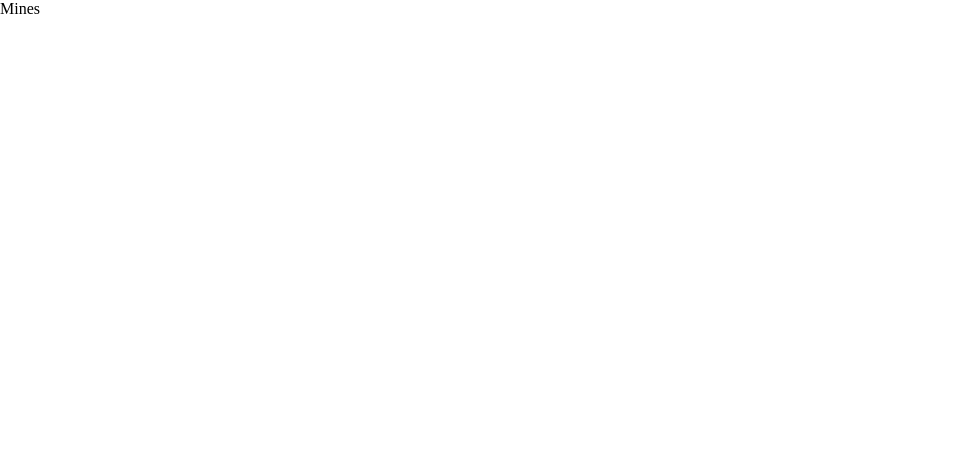
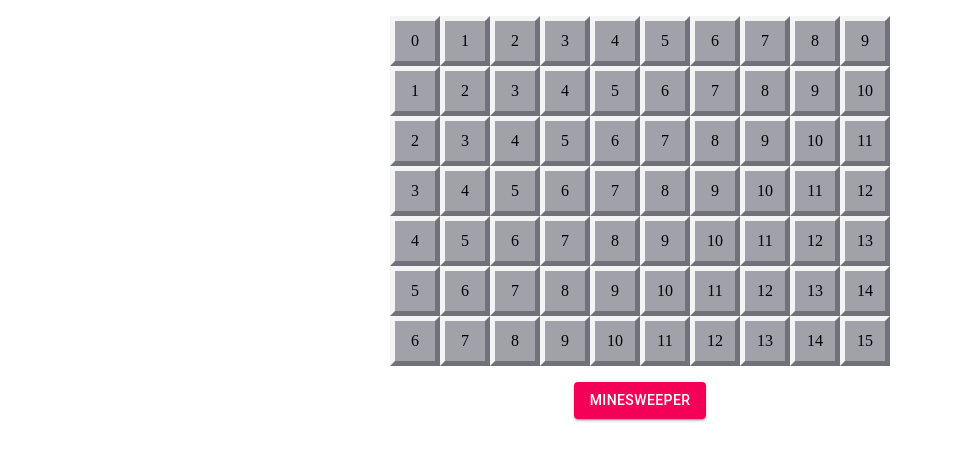
Before and after one commit to VSebastian8/MineSweeper, a React (Vite) app: page / in a window 1280 px wide. Shown: the top 460 px of the page, without its empty margins (0-953 px from the left). Built offline with nearby package versions, Linux system fonts and the light colour scheme.

Commit message:
Board and Tiles

```diff
--- a/package.json
+++ b/package.json
@@ -10,6 +10,8 @@
     "preview": "vite preview"
   },
   "dependencies": {
+    "@material-ui/core": "^4.12.4",
+    "@mui/material": "^5.15.7",
     "react": "^18.2.0",
     "react-dom": "^18.2.0"
   },
--- a/src/App.tsx
+++ /dev/null
@@ -1,7 +0,0 @@
-import "./App.css";
-
-function App() {
-  return <div>Mines</div>;
-}
-
-export default App;
--- /dev/null
+++ b/src/components/App.tsx
@@ -0,0 +1,27 @@
+import "./App.css";
+import Board from "./Board";
+import { Button, Grid } from "@material-ui/core";
+
+function App() {
+  return (
+    <Grid
+      container
+      direction="column"
+      alignItems="center"
+      justifyContent="center"
+      spacing={2}
+    >
+      <Grid item xs={12}></Grid>
+      <Grid item xs={12}>
+        <Board rows={7} columns={10} />
+      </Grid>
+      <Grid item xs={12}>
+        <Button color="secondary" variant="contained">
+          MineSweeper
+        </Button>
+      </Grid>
+    </Grid>
+  );
+}
+
+export default App;
--- /dev/null
+++ b/src/components/Board.tsx
@@ -0,0 +1,49 @@
+import Square from "./Square";
+import { useState, useEffect } from "react";
+
+interface Props {
+  columns?: number;
+  rows?: number;
+  squareSize?: number;
+}
+
+export default function Board({
+  columns = 5,
+  rows = 5,
+  squareSize = 50,
+}: Props) {
+  const [board, setBoard] = useState<JSX.Element[]>([]);
+
+  const generateBoard = () => {
+    const board = [];
+    for (let i = 0; i < rows; i++)
+      for (let j = 0; j < columns; j++)
+        board.push(
+          <Square
+            size={squareSize}
+            key={(i * columns + j).toString()}
+            bombs={i + j}
+          />
+        );
+    return board;
+  };
+
+  useEffect(() => {
+    const bd = generateBoard();
+    setBoard(bd);
+  }, []);
+
+  return (
+    <div
+      style={{
+        display: "grid",
+        height: rows * squareSize + "px",
+        width: columns * squareSize + "px",
+        gridTemplateColumns: `repeat(${columns}, ${squareSize}px)`,
+        gridTemplateRows: `repeat(${rows},  ${squareSize}px)`,
+      }}
+    >
+      {board}
+    </div>
+  );
+}
--- /dev/null
+++ b/src/components/Square.css
@@ -0,0 +1,26 @@
+.square {
+  box-sizing: border-box;
+  -moz-box-sizing: border-box;
+  -webkit-box-sizing: border-box;
+
+  background-color: #a1a1aa;
+  border: #71717a solid 5px;
+  border-top-color: #f4f4f5;
+  border-left-color: #f4f4f5;
+
+  cursor: pointer;
+  aspect-ratio: 1;
+
+  display: flex;
+  justify-content: center;
+  align-items: center;
+
+  transition: all 0.2s;
+}
+
+.square:hover {
+  background-color: #71717a;
+  border: #52525b solid 5px;
+  border-top-color: #a1a1aa;
+  border-left-color: #a1a1aa;
+}
--- /dev/null
+++ b/src/components/Square.tsx
@@ -0,0 +1,14 @@
+import "./Square.css";
+
+interface Props {
+  size: number;
+  bombs: number;
+}
+
+export default function Square({ size, bombs }: Props) {
+  return (
+    <div className="square" style={{ width: size + "px" }}>
+      {bombs}
+    </div>
+  );
+}
```
Also changed, not shown: src/main.tsx (+7 -7 lines), src/components/App.css (renamed from src/App.css), 1 other file (tests, documents, lock files or other folders).
